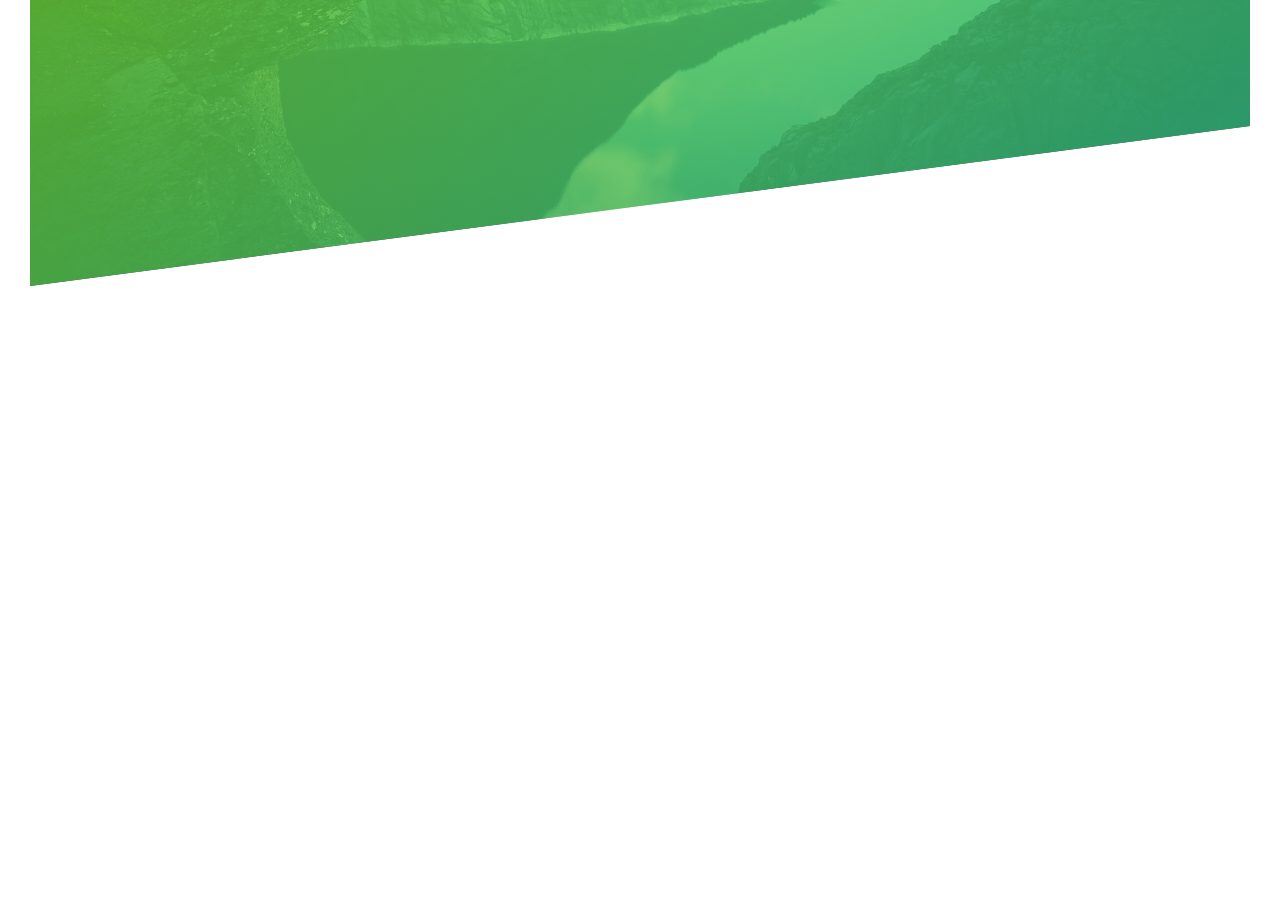
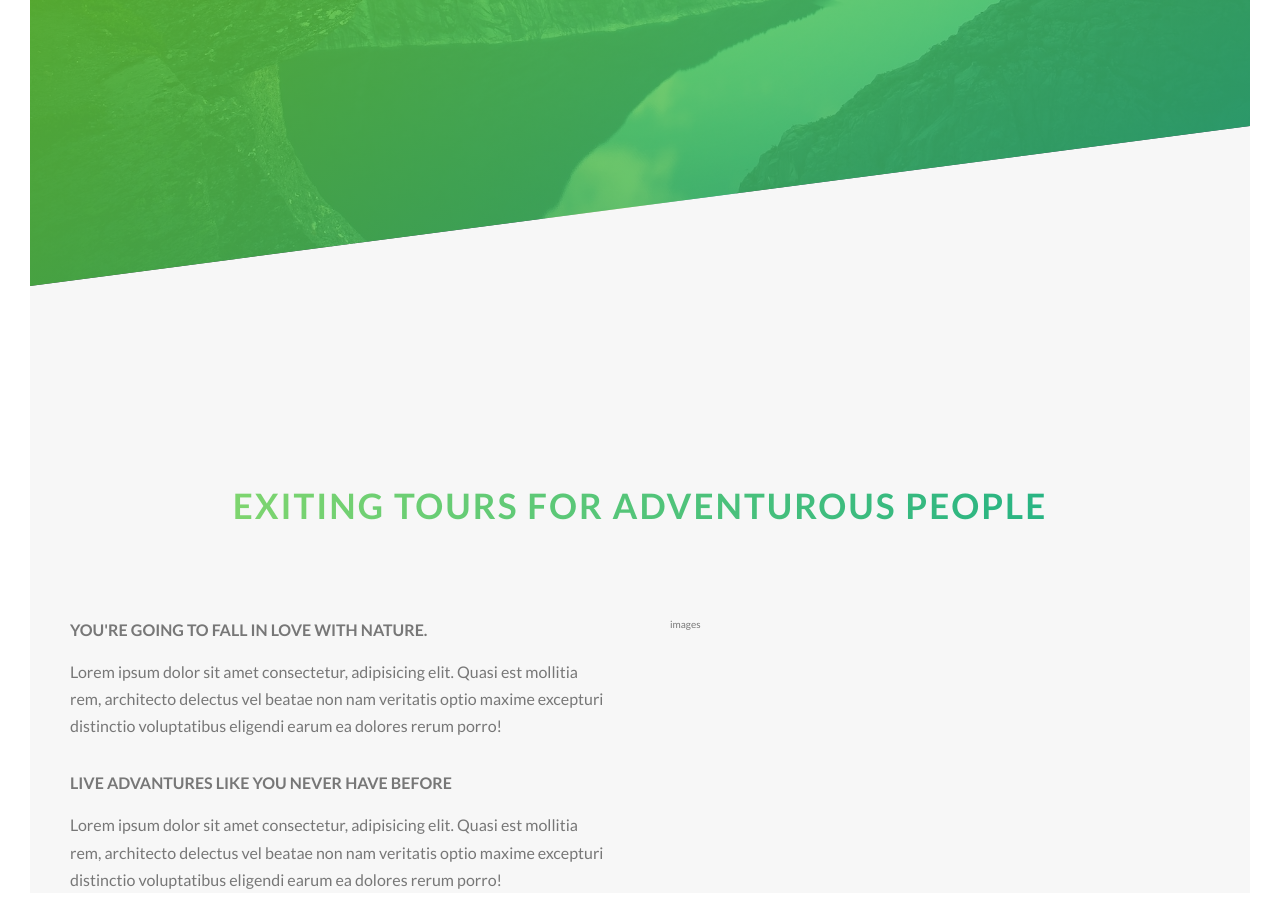
Before and after one commit to aysebat/outdoorsWebsite, a website: page index.html in a window 1280 px wide. Shown: the part 504-1427 px from the top of the page. Before the commit the page ends 820 px from the top, so only its background shows below. Drawn offline with Linux system fonts and the light colour scheme.

Commit message:
about section

```diff
--- a/index.html
+++ b/index.html
@@ -23,6 +23,43 @@
             <a href="#" class="btn btn--white btn--animated">Discover our tour</a>
         </div>
     </header>
+    <main>
+        <section class="section-about">
+            <div class="u-center-text u-margin-bottom-big">
+                <h2 class="heading-secondary">
+                    Exiting tours for adventurous people
+                </h2>
+            </div>
+
+            <div class="row">
+                <div class="col1-of-2">
+                    <h3 class="heading-tertiary u-margin-bottom-small">
+                        You're going to fall in love with nature.
+                    </h3>
+                    <p class="paragraf">
+                        Lorem ipsum dolor sit amet consectetur, adipisicing elit. Quasi est mollitia rem, architecto delectus vel beatae non nam veritatis optio maxime excepturi distinctio voluptatibus eligendi earum ea dolores rerum porro!
+                    </p>
+                    <h3 class="heading-tertiary u-margin-bottom-small">
+                        Live advantures like you never have before
+                    </h3>
+                    <p class="paragraf">
+                        Lorem ipsum dolor sit amet consectetur, adipisicing elit. Quasi est mollitia rem, architecto delectus vel beatae non nam veritatis optio maxime excepturi distinctio voluptatibus eligendi earum ea dolores rerum porro!
+                    </p>
+
+
+                </div>
+                <div class="col1-of-2">
+                images
+                </div>
+            </div>
+
+
+        </section>
+    </main>
+
+
+
+
     <!--
     <section class="grid-test">
 
@@ -97,6 +134,5 @@
 -->
 
 
-
 </body>
 </html>
```
